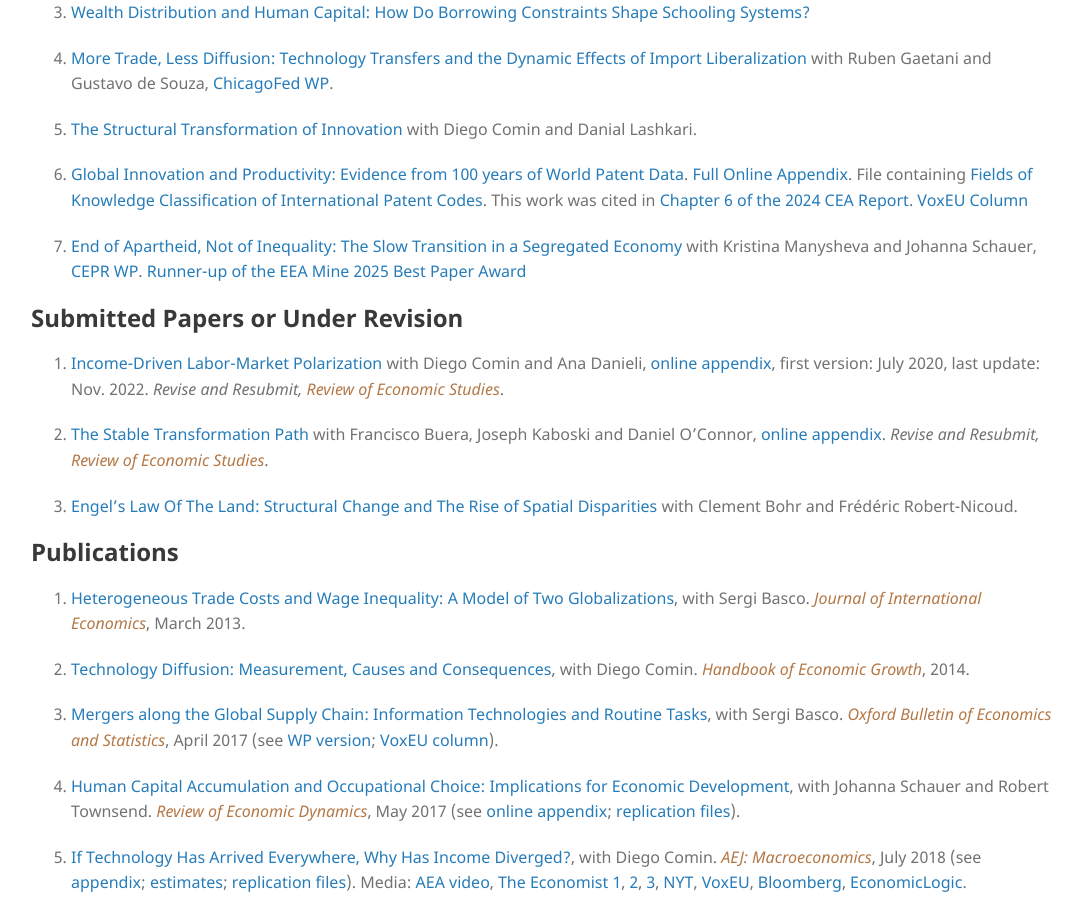
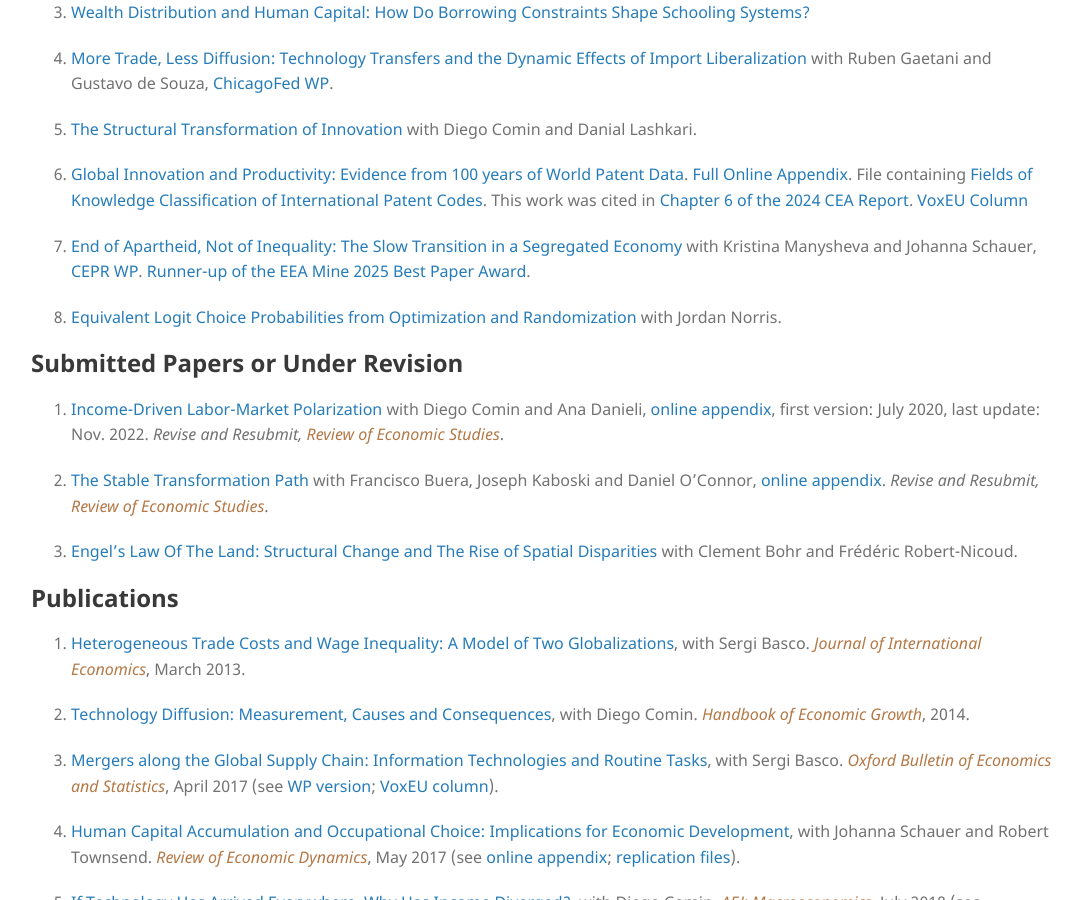
Before and after one commit to mestieri/mestieri.github.io, a Jekyll site: the page built from index.md, in a window 1280 px wide and 900 px high, scrolled down 739 px. Shown: the whole window, without its empty margins (97-1179 px from the left). Built offline with Jekyll 4.4.1, drawn with Linux system fonts in a browser that asks for light colours; some of the changed text lies outside the part shown.

Commit message:
Update index.md

```diff
--- a/index.md
+++ b/index.md
@@ -114,7 +114,9 @@ for Nonhomothetic CES Preferences](https://www.dropbox.com/scl/fi/obu49nw8d74wye
 
 6. [Global Innovation and Productivity: Evidence from 100 years of World Patent Data](https://www.dropbox.com/scl/fi/3nbtp328lugkp82lrytbn/bmm.pdf?rlkey=yaw5hgq9eav4vo6c7gt74ieuv&dl=0). [Full Online Appendix](https://www.dropbox.com/s/223f712mupuij5v/bmm_oa.pdf?dl=0). File containing [Fields of Knowledge Classification of International Patent Codes](https://www.dropbox.com/s/sne8ac9t22pwcy3/Fields_of_knowledge.csv?dl=0). This work was cited in [Chapter 6 of the 2024 CEA Report](https://www.whitehouse.gov/wp-content/uploads/2024/03/ERP-2024-CHAPTER-6.pdf). [VoxEU Column](https://cepr.org/voxeu/columns/it-takes-village-create-idea-knowledge-spillovers-and-productivity-over-past-hundred)
 
-7. [End of Apartheid, Not of Inequality: The Slow Transition in a Segregated Economy](https://www.dropbox.com/scl/fi/4q79efmqe94pbkl3zq18p/MMS.pdf?rlkey=ertuj2kk3wxzl1ik0khz5dz2d&dl=0) with Kristina Manysheva and Johanna Schauer, [CEPR WP](https://hub.cepr.org/civicrm/file?id=241935&eid=256008&fcs=2eddbf108c3edd1775a9824651b70a6fb9ed9ae79cf68bfde242d61cda371469_1752890681_168). [Runner-up of the EEA Mine 2025 Best Paper Award](https://www.eeassoc.org/mine-best-paper-award)
+7. [End of Apartheid, Not of Inequality: The Slow Transition in a Segregated Economy](https://www.dropbox.com/scl/fi/4q79efmqe94pbkl3zq18p/MMS.pdf?rlkey=ertuj2kk3wxzl1ik0khz5dz2d&dl=0) with Kristina Manysheva and Johanna Schauer, [CEPR WP](https://hub.cepr.org/civicrm/file?id=241935&eid=256008&fcs=2eddbf108c3edd1775a9824651b70a6fb9ed9ae79cf68bfde242d61cda371469_1752890681_168). [Runner-up of the EEA Mine 2025 Best Paper Award](https://www.eeassoc.org/mine-best-paper-award).
+
+8. [Equivalent Logit Choice Probabilities from Optimization and Randomization](https://www.dropbox.com/scl/fi/4tyd1pta9t6713aftt7lt/MN.pdf?rlkey=fb795fsvm05pedvjtbx5u2uog&dl=0) with Jordan Norris.
 
 
 
```
Also changed, not shown: other parts of index.md (+2 -0 lines).
